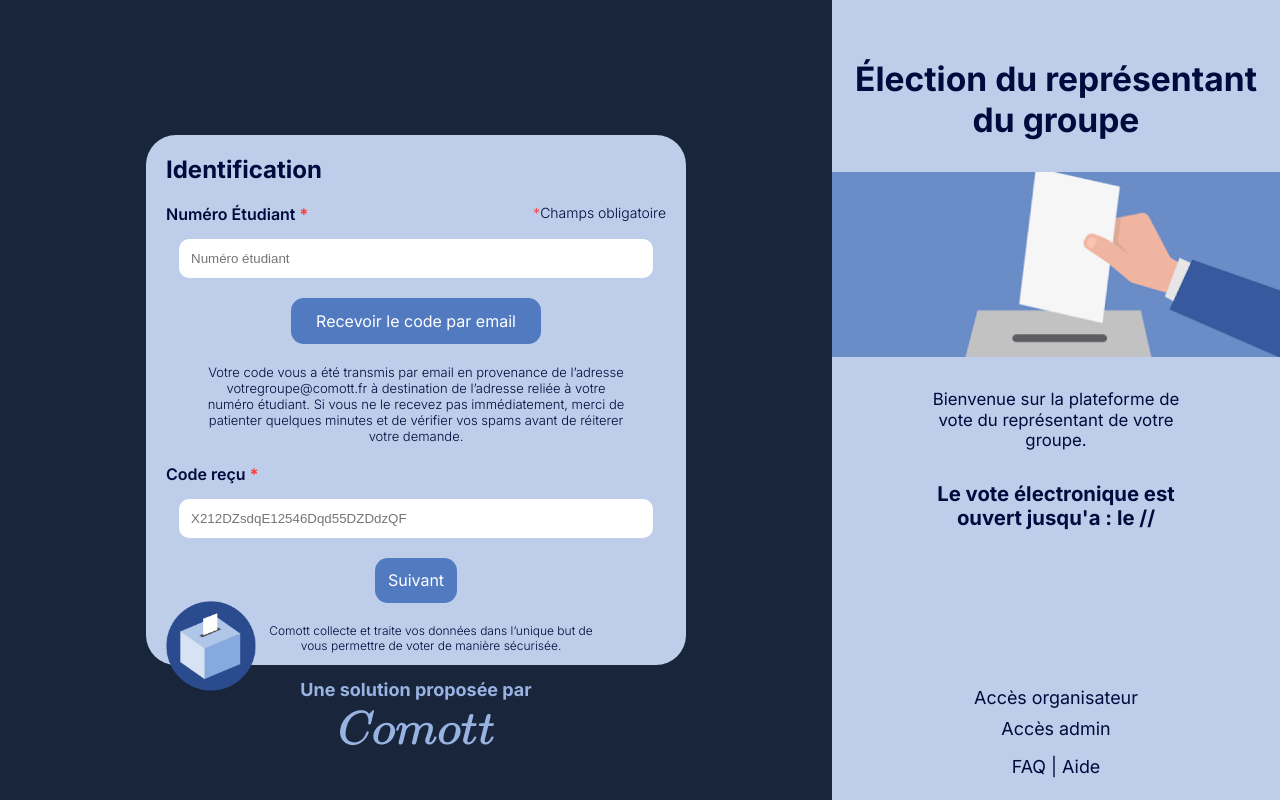
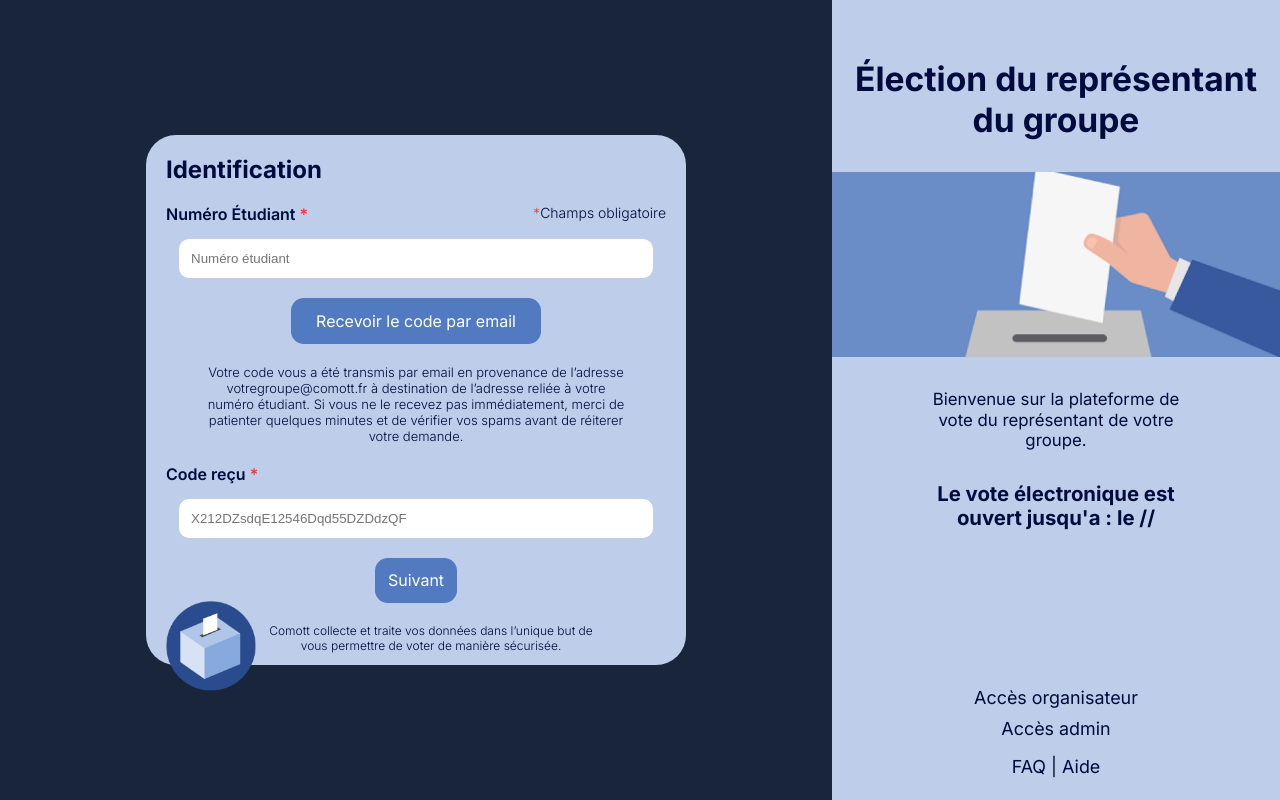
Before and after one commit to uvsq21919161/Vote_securise, a React (Vite) app: page / in a window 1280 px wide. Built offline with nearby package versions, Linux system fonts and the light colour scheme; no server answers.

Commit message:
Update login.css

```diff
--- a/src/pages/login.css
+++ b/src/pages/login.css
@@ -166,7 +166,7 @@ p {
   align-self: flex-end;
   color: #98b3e1;
   padding-bottom: 50px;
-  display: grid;
+  display: none;
   justify-items: center;
 }
 
```
